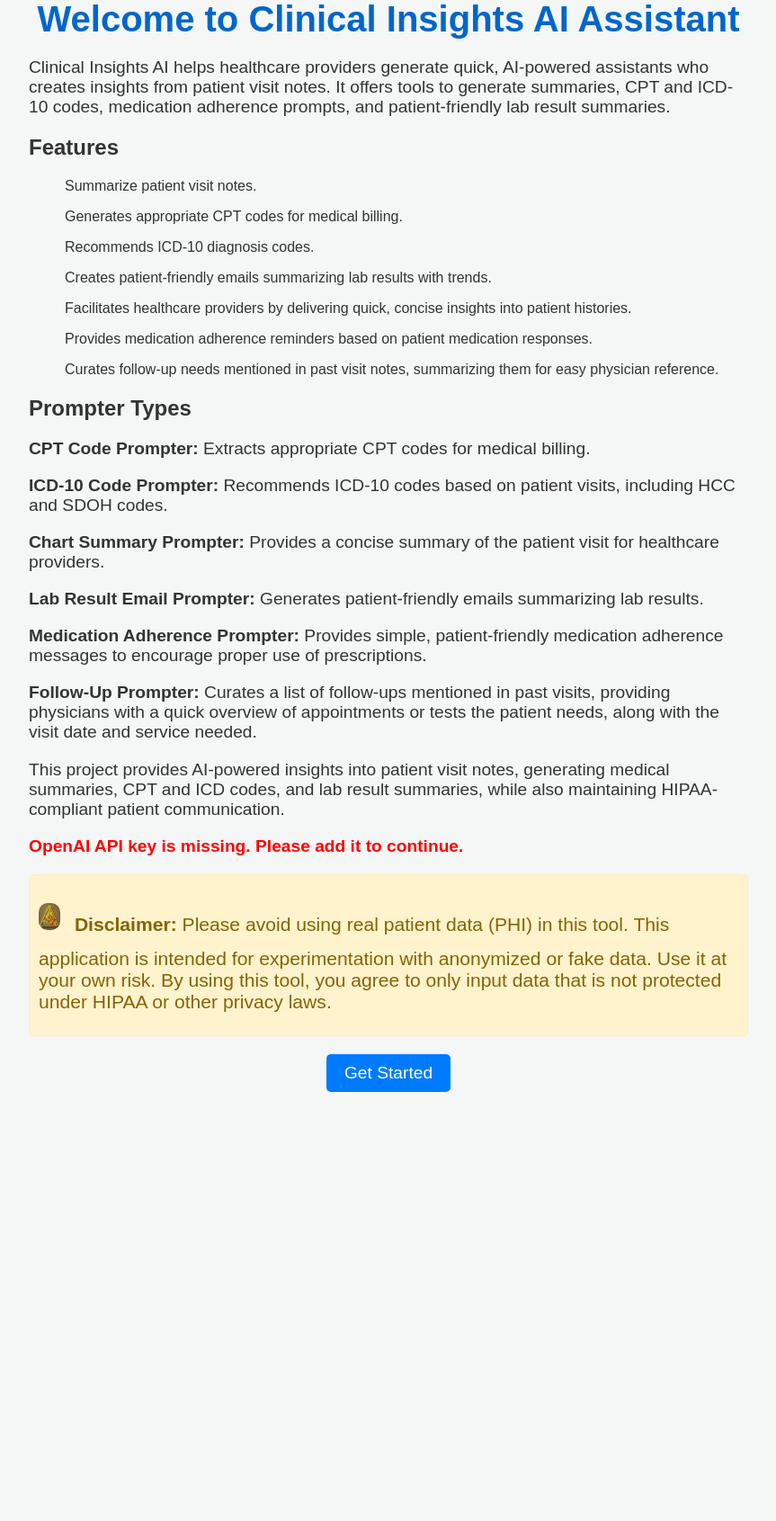
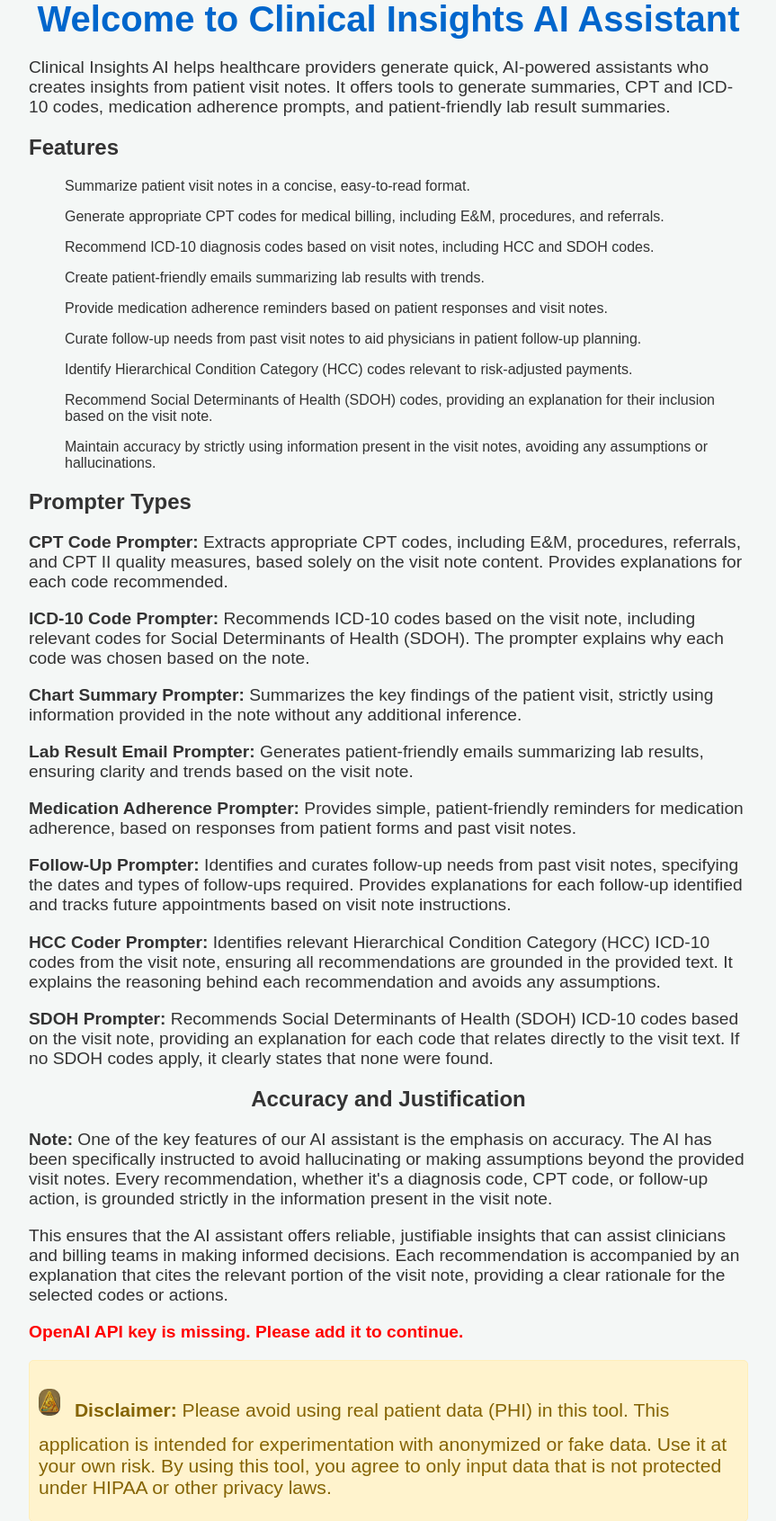
Before and after one commit to codekunoichi/clinical_insights_ai, a Python web app: template app/templates/index.html in a window 1280 px wide. Shown: the part 880-2571 px from the top of the page at 90% size, without its empty margins (208-1071 px from the left). Before the commit the page ends 2094 px from the top, so only its background shows below. Run offline with Jinja, Linux system fonts and the light colour scheme; the template is opened without the code that fills it, so the values that code supplies are empty.

Commit message:
Add new section for accuracy, halluciation, all prompt types and features

```diff
--- a/app/templates/index.html
+++ b/app/templates/index.html
@@ -114,25 +114,42 @@
         </p>
         <div class="prompter-section">
             <h2>Features</h2>
-            <ul>Summarize patient visit notes.</ul>
-            <ul>Generates appropriate CPT codes for medical billing.</ul>
-            <ul>Recommends ICD-10 diagnosis codes.</ul>
-            <ul>Creates patient-friendly emails summarizing lab results with trends.</ul>
-            <ul>Facilitates healthcare providers by delivering quick, concise insights into patient histories.</ul>
-            <ul>Provides medication adherence reminders based on patient medication responses.</ul>
-            <ul>Curates follow-up needs mentioned in past visit notes, summarizing them for easy physician reference.</ul>
+            <ul>Summarize patient visit notes in a concise, easy-to-read format.</ul>
+            <ul>Generate appropriate CPT codes for medical billing, including E&M, procedures, and referrals.</ul>
+            <ul>Recommend ICD-10 diagnosis codes based on visit notes, including HCC and SDOH codes.</ul>
+            <ul>Create patient-friendly emails summarizing lab results with trends.</ul>
+            <ul>Provide medication adherence reminders based on patient responses and visit notes.</ul>
+            <ul>Curate follow-up needs from past visit notes to aid physicians in patient follow-up planning.</ul>
+            <ul>Identify Hierarchical Condition Category (HCC) codes relevant to risk-adjusted payments.</ul>
+            <ul>Recommend Social Determinants of Health (SDOH) codes, providing an explanation for their inclusion based on the visit note.</ul>
+            <ul>Maintain accuracy by strictly using information present in the visit notes, avoiding any assumptions or hallucinations.</ul>
 
             <!-- Prompter types description, left-aligned -->
             <h2>Prompter Types</h2>
-            <p><strong>CPT Code Prompter:</strong> Extracts appropriate CPT codes for medical billing.</p>
-            <p><strong>ICD-10 Code Prompter:</strong> Recommends ICD-10 codes based on patient visits, including HCC and SDOH codes.</p>
-            <p><strong>Chart Summary Prompter:</strong> Provides a concise summary of the patient visit for healthcare providers.</p>
-            <p><strong>Lab Result Email Prompter:</strong> Generates patient-friendly emails summarizing lab results.</p>
-            <p><strong>Medication Adherence Prompter:</strong> Provides simple, patient-friendly medication adherence messages to encourage proper use of prescriptions.</p>
-            <p><strong>Follow-Up Prompter:</strong> Curates a list of follow-ups mentioned in past visits, providing physicians with a quick overview of appointments or tests the patient needs, along with the visit date and service needed.</p>
-        </div>
 
-        <p>This project provides AI-powered insights into patient visit notes, generating medical summaries, CPT and ICD codes, and lab result summaries, while also maintaining HIPAA-compliant patient communication.</p>
+            <p><strong>CPT Code Prompter:</strong> Extracts appropriate CPT codes, including E&M, procedures, referrals, and CPT II quality measures, based solely on the visit note content. Provides explanations for each code recommended.</p>
+
+            <p><strong>ICD-10 Code Prompter:</strong> Recommends ICD-10 codes based on the visit note, including relevant codes for Social Determinants of Health (SDOH). The prompter explains why each code was chosen based on the note.</p>
+
+            <p><strong>Chart Summary Prompter:</strong> Summarizes the key findings of the patient visit, strictly using information provided in the note without any additional inference.</p>
+
+            <p><strong>Lab Result Email Prompter:</strong> Generates patient-friendly emails summarizing lab results, ensuring clarity and trends based on the visit note.</p>
+
+            <p><strong>Medication Adherence Prompter:</strong> Provides simple, patient-friendly reminders for medication adherence, based on responses from patient forms and past visit notes.</p>
+
+            <p><strong>Follow-Up Prompter:</strong> Identifies and curates follow-up needs from past visit notes, specifying the dates and types of follow-ups required. Provides explanations for each follow-up identified and tracks future appointments based on visit note instructions.</p>
+
+            <p><strong>HCC Coder Prompter:</strong> Identifies relevant Hierarchical Condition Category (HCC) ICD-10 codes from the visit note, ensuring all recommendations are grounded in the provided text. It explains the reasoning behind each recommendation and avoids any assumptions.</p>
+
+            <p><strong>SDOH Prompter:</strong> Recommends Social Determinants of Health (SDOH) ICD-10 codes based on the visit note, providing an explanation for each code that relates directly to the visit text. If no SDOH codes apply, it clearly states that none were found.</p>
+         </div>
+
+        <!-- New Section: Emphasis on No Hallucination and Justified Recommendations -->
+        <h2>Accuracy and Justification</h2>
+        <p><strong>Note:</strong> One of the key features of our AI assistant is the emphasis on accuracy. The AI has been specifically instructed to avoid hallucinating or making assumptions beyond the provided visit notes. Every recommendation, whether it's a diagnosis code, CPT code, or follow-up action, is grounded strictly in the information present in the visit note.</p>
+
+        <p>This ensures that the AI assistant offers reliable, justifiable insights that can assist clinicians and billing teams in making informed decisions. Each recommendation is accompanied by an explanation that cites the relevant portion of the visit note, providing a clear rationale for the selected codes or actions.</p>
+
 
         <div id="api-key-status">
             {% if openai_key_present and anthropic_key_present %}
```
